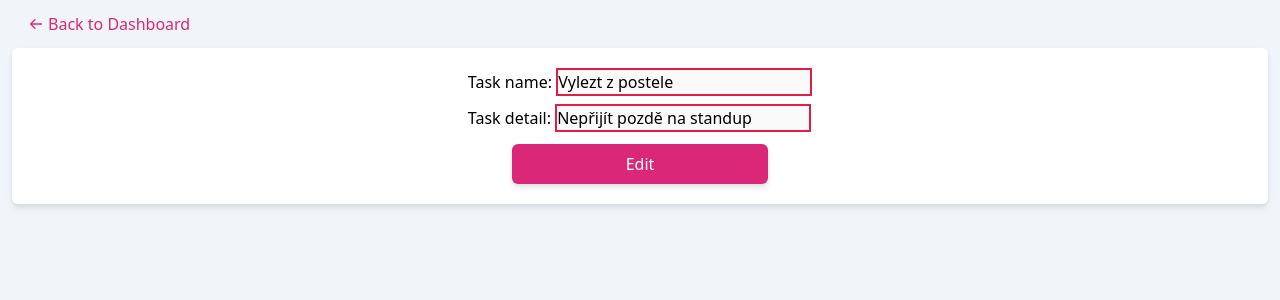
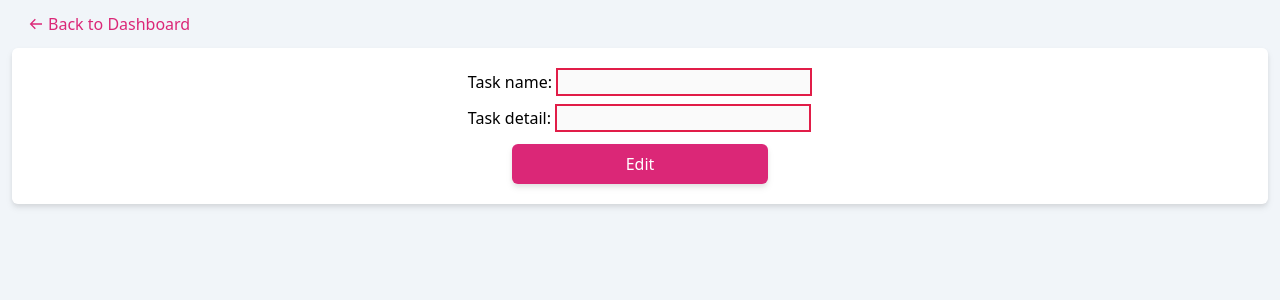
Before and after one commit to MiloPeregrin/react1-dashboard, a React (Vite) app: page /detail/1 in a window 1280 px wide. Shown: the top 300 px of the page. Built offline with nearby package versions, Linux system fonts and the light colour scheme.

Commit message:
can handle reset now

```diff
--- a/src/App.tsx
+++ b/src/App.tsx
@@ -4,11 +4,15 @@ import { TaskItemType } from "./common/types";
 import Dashboard from "./pages/Dashboard";
 import Form from "./pages/Form";
 import Page from "./pages/Page";
+import { generateUUID } from "./common/utility";
 
 function App() {
-  const [selectedTask, setSelectedTask] = useState<TaskItemType>(
-    {} as TaskItemType
-  );
+  const [selectedTask, setSelectedTask] = useState<TaskItemType>({
+    id: generateUUID(),
+    state: "Ready",
+    name: "",
+    detail: "",
+  });
 
   const onDetail = (task: TaskItemType) => {
     setSelectedTask(task);
--- a/src/hooks/useTaskContext.tsx
+++ b/src/hooks/useTaskContext.tsx
@@ -7,7 +7,7 @@ interface ITaskContext {
   filterTasks: (state: TaskStateType) => TaskItemType[];
   forwardTask: (task: TaskItemType) => void;
   reverseTask: (task: TaskItemType) => void;
-  updateTask: (task: TaskItemType, state: TaskItemType) => void;
+  updateTasks: (oldTask: TaskItemType, newTask: TaskItemType) => void;
 }
 
 const TaskContext = createContext<ITaskContext>(undefined!);
@@ -30,16 +30,16 @@ export const TaskContextProvider = ({ children }: ITaskContextProvider) => {
     });
   };
 
-  const updateTask = (
-    task: TaskItemType,
-    state: TaskItemType | TaskStateType
+  const updateTasks = (
+    oldTask: TaskItemType,
+    newTask: TaskItemType | TaskStateType
   ) => {
     const updatedTasks = tasks.map((item) => {
-      if (item === task) {
-        if (typeof state === "object") {
-          return { ...item, ...state };
+      if (item === oldTask) {
+        if (typeof newTask === "object") {
+          return { ...item, ...newTask };
         } else {
-          return { ...item, state: state };
+          return { ...item, state: newTask };
         }
       }
       return item;
@@ -49,17 +49,17 @@ export const TaskContextProvider = ({ children }: ITaskContextProvider) => {
 
   const forwardTask = (task: TaskItemType) => {
     if (task.state === "Ready") {
-      updateTask(task, "In Progress");
+      updateTasks(task, "In Progress");
     } else {
-      updateTask(task, "Finished");
+      updateTasks(task, "Finished");
     }
   };
 
   const reverseTask = (task: TaskItemType) => {
     if (task.state === "Finished") {
-      updateTask(task, "In Progress");
+      updateTasks(task, "In Progress");
     } else {
-      updateTask(task, "Ready");
+      updateTasks(task, "Ready");
     }
   };
 
@@ -71,7 +71,7 @@ export const TaskContextProvider = ({ children }: ITaskContextProvider) => {
         filterTasks,
         forwardTask,
         reverseTask,
-        updateTask,
+        updateTasks,
       }}
     >
       {children}
--- a/src/pages/Form.tsx
+++ b/src/pages/Form.tsx
@@ -4,7 +4,6 @@ import { useTaskContext } from "../hooks/useTaskContext";
 import Alert from "../components/Alert";
 import Button from "../components/Button";
 import Card from "../components/Card";
-import { generateUUID } from "../common/utility";
 import { useParams } from "react-router-dom";
 
 interface IForm {
@@ -13,25 +12,35 @@ interface IForm {
 }
 
 const Form = ({ mode, selectedTask }: IForm) => {
+  const { addTask, updateTasks, tasks } = useTaskContext();
+  const params = useParams();
   const editMode = mode === "edit";
-  const params = useParams();
-  const { addTask, updateTask, tasks } = useTaskContext();
+  const [showAlert, setShowAlert] = useState<boolean>(false);
   const [disabled, setDisabled] = useState<boolean>(editMode ? true : false);
-  const [inputState, setInputState] = useState<TaskItemType>(
-    editMode
-      ? selectedTask
-      : { id: generateUUID(), state: "Ready", name: "", detail: "" }
-  );
-  const [showAlert, setShowAlert] = useState<boolean>(false);
+  const initialTask = tasks.find((item) => item.id === params.id);
+  const checkIdTask =
+    selectedTask.id === params.id ? selectedTask : initialTask!;
+
+  const getInitialFormValues = () => {
+    if (editMode) {
+      return checkIdTask;
+    } else {
+      return selectedTask;
+    }
+  };
+
+  const [inputState, setInputState] =
+    useState<TaskItemType>(getInitialFormValues);
 
   useEffect(() => {
-    const initialTask = tasks.find((item) => item.id === params.id);
-
-    if (initialTask) {
-      setInputState(initialTask);
+    if (editMode) {
+      const initial = tasks.find((item) => item.id === initialTask!.id);
+      if (initial) {
+        setInputState(initial);
+      }
+      setInputState(selectedTask);
     }
   }, []);
-
   const handleDisabled = () => {
     setDisabled(false);
   };
@@ -44,7 +53,7 @@ const Form = ({ mode, selectedTask }: IForm) => {
   const onSubmit = (e: React.FormEvent) => {
     e.preventDefault();
     if (editMode) {
-      updateTask(selectedTask, inputState);
+      updateTasks(checkIdTask, inputState);
       setDisabled(true);
     } else {
       addTask(inputState);
@@ -53,7 +62,7 @@ const Form = ({ mode, selectedTask }: IForm) => {
   };
 
   const handleCancel = () => {
-    setInputState(selectedTask);
+    setInputState(checkIdTask);
     setDisabled(true);
   };
 
```
